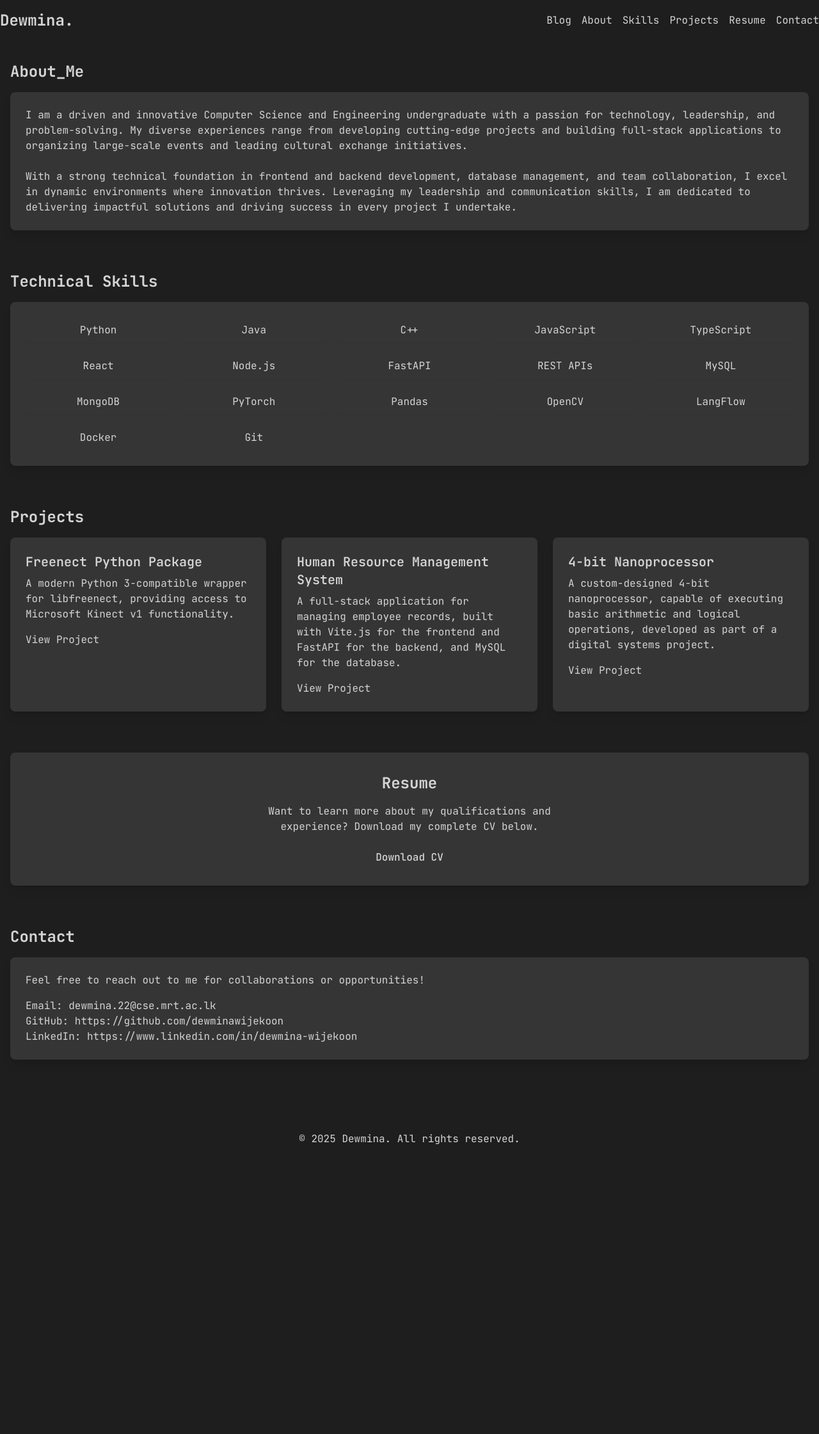
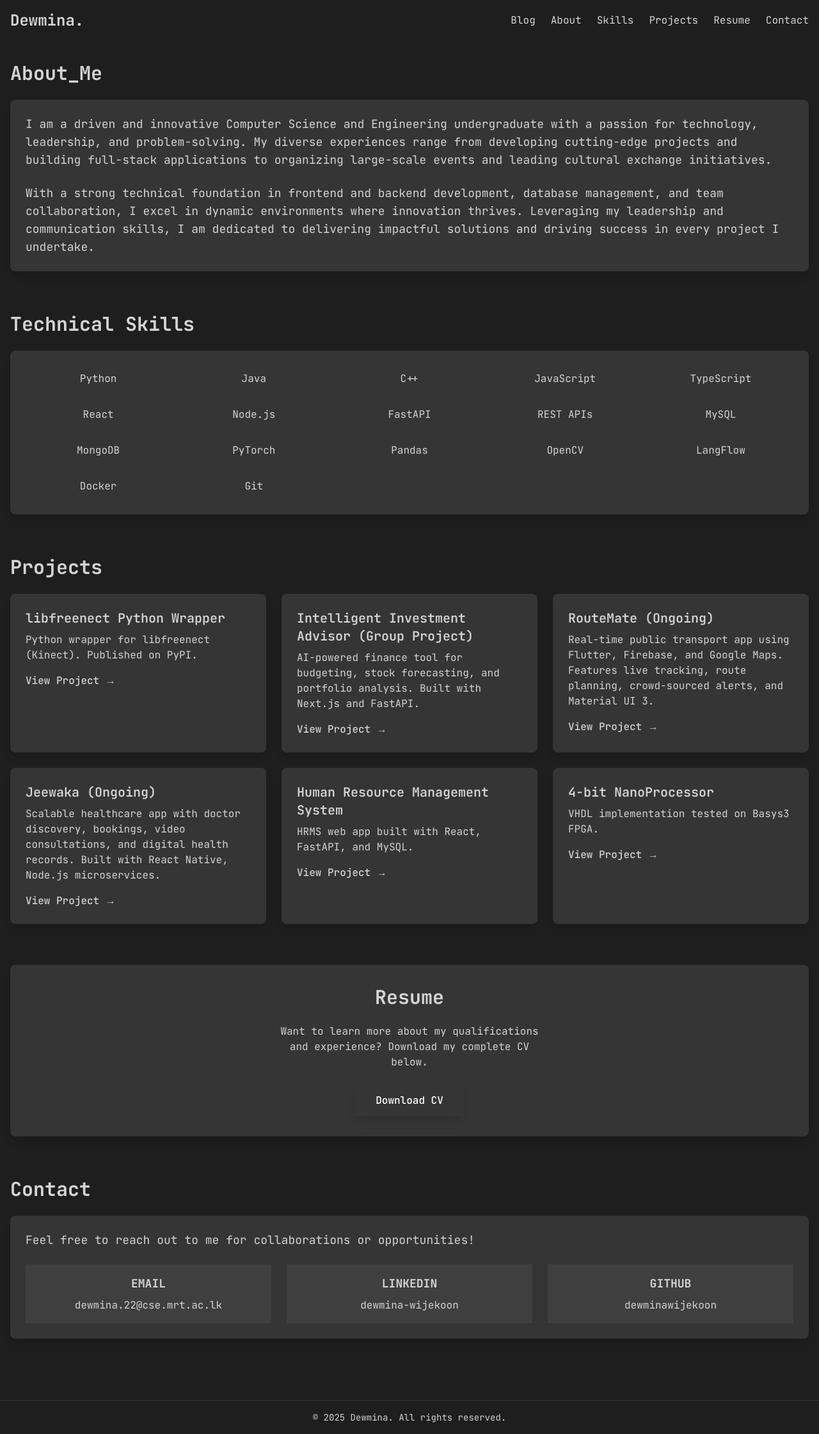
Before and after one commit to dewminawijekoon/dewmina.me, a Next.js app: page / in a window 1280 px wide. Shown: the whole page at 64% size. Before the commit the page ends 1808 px from the top, so only its background shows below. Built offline with nearby package versions, Linux system fonts and the light colour scheme.

Commit message:
Major update to projects and cv

```diff
--- a/app/components/About.tsx
+++ b/app/components/About.tsx
@@ -1,13 +1,13 @@
 export default function About() {
     return (
-      <section id="about" className="mb-16">
+      <section id="about" className="mb-16 scroll-mt-24">
         <h2 className="section-title">About_Me</h2>
         <div className="card">
-          <p>
+          <p className="text-base md:text-lg leading-relaxed">
           I am a driven and innovative Computer Science and Engineering undergraduate with a passion for technology, leadership, and problem-solving. My diverse experiences range from developing cutting-edge projects and building full-stack applications to organizing large-scale events and leading cultural exchange initiatives.
           </p>
           <br/>
-          <p>
+          <p className="text-base md:text-lg leading-relaxed">
           With a strong technical foundation in frontend and backend development, database management, and team collaboration, I excel in dynamic environments where innovation thrives. Leveraging my leadership and communication skills, I am dedicated to delivering impactful solutions and driving success in every project I undertake.
           </p>
         </div>
--- a/app/components/Contact.tsx
+++ b/app/components/Contact.tsx
@@ -1,14 +1,44 @@
 export default function Contact() {
     return (
-      <section id="contact" className="mb-16">
+      <section id="contact" className="mb-16 scroll-mt-24">
         <h2 className="section-title">Contact</h2>
         <div className="card">
-          <p className="mb-4">Feel free to reach out to me for collaborations or opportunities!</p>
-          <ul>
-            <li>Email: <a href="dewmina.22@cse.mrt.ac.lk" className="text-accent hover:underline">dewmina.22@cse.mrt.ac.lk</a></li>
-            <li>GitHub: <a href="https://github.com/dewminawijekoon" target="_blank" rel="noopener noreferrer" className="text-accent hover:underline">https://github.com/dewminawijekoon</a></li>
-            <li>LinkedIn: <a href="https://www.linkedin.com/in/dewmina-wijekoon/" target="_blank" rel="noopener noreferrer" className="text-accent hover:underline">https://www.linkedin.com/in/dewmina-wijekoon</a></li>
-          </ul>
+          <p className="mb-6 text-base md:text-lg leading-relaxed">Feel free to reach out to me for collaborations or opportunities!</p>
+          <div className="grid grid-cols-1 sm:grid-cols-2 lg:grid-cols-3 gap-4 md:gap-6">
+            <div className="flex flex-col items-center p-4 bg-white/5 rounded-lg hover:bg-white/10 transition-colors duration-200">
+              <div className="text-lg font-bold mb-2 text-primary">EMAIL</div>
+              <a
+                href="mailto:dewmina.22@cse.mrt.ac.lk"
+                className="text-accent hover:text-secondary transition-colors duration-200 text-sm md:text-base text-center break-all"
+              >
+                dewmina.22@cse.mrt.ac.lk
+              </a>
+            </div>
+
+            <div className="flex flex-col items-center p-4 bg-white/5 rounded-lg hover:bg-white/10 transition-colors duration-200">
+              <div className="text-lg font-bold mb-2 text-primary">LINKEDIN</div>
+              <a
+                href="https://www.linkedin.com/in/dewmina-wijekoon/"
+                target="_blank"
+                rel="noopener noreferrer"
+                className="text-accent hover:text-secondary transition-colors duration-200 text-sm md:text-base text-center"
+              >
+                dewmina-wijekoon
+              </a>
+            </div>
+
+            <div className="flex flex-col items-center p-4 bg-white/5 rounded-lg hover:bg-white/10 transition-colors duration-200 sm:col-span-2 lg:col-span-1">
+              <div className="text-lg font-bold mb-2 text-primary">GITHUB</div>
+              <a
+                href="https://github.com/dewminawijekoon"
+                target="_blank"
+                rel="noopener noreferrer"
+                className="text-accent hover:text-secondary transition-colors duration-200 text-sm md:text-base text-center"
+              >
+                dewminawijekoon
+              </a>
+            </div>
+          </div>
         </div>
       </section>
     )
--- a/app/components/Header.tsx
+++ b/app/components/Header.tsx
@@ -1,21 +1,149 @@
+'use client'
+
 import Link from 'next/link'
+import { useState, useEffect } from 'react'
 
 export default function Header() {
+  const [isMenuOpen, setIsMenuOpen] = useState(false)
+  const [isScrolled, setIsScrolled] = useState(false)
+
+  useEffect(() => {
+    const handleScroll = () => {
+      setIsScrolled(window.scrollY > 20)
+    }
+    window.addEventListener('scroll', handleScroll)
+    return () => window.removeEventListener('scroll', handleScroll)
+  }, [])
+
+  // Prevent body scroll when mobile menu is open
+  useEffect(() => {
+    if (isMenuOpen) {
+      document.body.style.overflow = 'hidden'
+      document.body.style.position = 'fixed'
+      document.body.style.width = '100%'
+    } else {
+      document.body.style.overflow = 'unset'
+      document.body.style.position = 'unset'
+      document.body.style.width = 'unset'
+    }
+
+    // Cleanup on unmount
+    return () => {
+      document.body.style.overflow = 'unset'
+      document.body.style.position = 'unset'
+      document.body.style.width = 'unset'
+    }
+  }, [isMenuOpen])
+
+  const toggleMenu = () => {
+    setIsMenuOpen(!isMenuOpen)
+  }
+
+  const closeMenu = () => {
+    setIsMenuOpen(false)
+  }
+
   return (
-    <header className="py-4 mb-8">
-      <nav className="container mx-auto flex justify-between items-center">
-        <Link href="/" className="text-2xl font-bold text-primary">
-          Dewmina.
-        </Link>
-        <ul className="flex space-x-4">
-          <li><Link href="https://dewmina.bearblog.dev/" className="hover:text-secondary">Blog</Link></li>
-          <li><Link href="#about" className="hover:text-secondary">About</Link></li>
-          <li><Link href="#skills" className="hover:text-secondary">Skills</Link></li>
-          <li><Link href="#projects" className="hover:text-secondary">Projects</Link></li>
-          <li><Link href="#resume" className="hover:text-secondary">Resume</Link></li>
-          <li><Link href="#contact" className="hover:text-secondary">Contact</Link></li>
-        </ul>
-      </nav>
-    </header>
+    <>
+      <header className={`fixed top-0 left-0 right-0 z-50 transition-all duration-300 ${
+        isScrolled ? 'bg-background/95 backdrop-blur-md shadow-lg py-2' : 'bg-transparent py-4'
+      }`}>
+        <nav className="container mx-auto px-4 flex justify-between items-center">
+          <Link href="/" className="text-2xl font-bold text-primary z-30 relative">
+            Dewmina.
+          </Link>
+
+          {/* Desktop Navigation */}
+          <ul className="hidden md:flex space-x-6">
+            <li><Link href="https://dewmina.bearblog.dev/" target="_blank" rel="noopener noreferrer" className="hover:text-secondary transition-colors duration-200">Blog</Link></li>
+            <li><Link href="#about" className="hover:text-secondary transition-colors duration-200">About</Link></li>
+            <li><Link href="#skills" className="hover:text-secondary transition-colors duration-200">Skills</Link></li>
+            <li><Link href="#projects" className="hover:text-secondary transition-colors duration-200">Projects</Link></li>
+            <li><Link href="#resume" className="hover:text-secondary transition-colors duration-200">Resume</Link></li>
+            <li><Link href="#contact" className="hover:text-secondary transition-colors duration-200">Contact</Link></li>
+          </ul>
+
+          {/* Mobile Menu Button */}
+          <button
+            onClick={toggleMenu}
+            className="md:hidden z-30 relative p-2 text-foreground hover:text-secondary transition-colors duration-200"
+            aria-label="Toggle menu"
+          >
+            <div className="w-6 h-6 relative">
+              <span className={`absolute block h-0.5 w-6 bg-current transform transition-all duration-150 ease-in-out ${
+                isMenuOpen ? 'rotate-45 top-3' : 'top-1'
+              }`}></span>
+              <span className={`absolute block h-0.5 w-6 bg-current transition-all duration-150 ease-in-out ${
+                isMenuOpen ? 'opacity-0 scale-0' : 'opacity-100 scale-100 top-3'
+              }`}></span>
+              <span className={`absolute block h-0.5 w-6 bg-current transform transition-all duration-150 ease-in-out ${
+                isMenuOpen ? '-rotate-45 top-3' : 'top-5'
+              }`}></span>
+            </div>
+          </button>
+        </nav>
+      </header>
+
+      {/* Mobile Navigation Overlay */}
+      <div className={`fixed inset-0 z-40 md:hidden transition-all duration-150 ease-in-out ${
+        isMenuOpen ? 'opacity-100 visible' : 'opacity-0 invisible pointer-events-none'
+      }`}>
+        {/* Backdrop */}
+        <div
+          className="absolute inset-0 bg-background/95 backdrop-blur-md"
+          onClick={closeMenu}
+        />
+
+        {/* Menu Content */}
+        <div className="relative z-10 flex flex-col items-center justify-center h-full min-h-screen w-full">
+          <div className="flex flex-col items-center space-y-8 text-xl">
+            <Link
+              href="https://dewmina.bearblog.dev/"
+              target="_blank"
+              rel="noopener noreferrer"
+              className="hover:text-secondary transition-colors duration-200 py-2"
+              onClick={closeMenu}
+            >
+              Blog
+            </Link>
+            <Link
+              href="#about"
+              className="hover:text-secondary transition-colors duration-200 py-2"
+              onClick={closeMenu}
+            >
+              About
+            </Link>
+            <Link
+              href="#skills"
+              className="hover:text-secondary transition-colors duration-200 py-2"
+              onClick={closeMenu}
+            >
+              Skills
+            </Link>
+            <Link
+              href="#projects"
+              className="hover:text-secondary transition-colors duration-200 py-2"
+              onClick={closeMenu}
+            >
+              Projects
+            </Link>
+            <Link
+              href="#resume"
+              className="hover:text-secondary transition-colors duration-200 py-2"
+              onClick={closeMenu}
+            >
+              Resume
+            </Link>
+            <Link
+              href="#contact"
+              className="hover:text-secondary transition-colors duration-200 py-2"
+              onClick={closeMenu}
+            >
+              Contact
+            </Link>
+          </div>
+        </div>
+      </div>
+    </>
   )
 }
--- a/app/components/Projects.tsx
+++ b/app/components/Projects.tsx
@@ -1,31 +1,53 @@
 export default function Projects() {
   const projects = [
     {
-      title: 'Freenect Python Package',
-      description: 'A modern Python 3-compatible wrapper for libfreenect, providing access to Microsoft Kinect v1 functionality.',
-      link: 'https://github.com/dewminawijekoon/freenect-python'
+      title: 'libfreenect Python Wrapper',
+      description: 'Python wrapper for libfreenect (Kinect). Published on PyPI.',
+      link: 'https://pypi.org/project/freenect/'
+    },
+    {
+      title: 'Intelligent Investment Advisor (Group Project)',
+      description: 'AI-powered finance tool for budgeting, stock forecasting, and portfolio analysis. Built with Next.js and FastAPI.',
+      link: 'https://github.com/Intelligent-Advisor-Sem-4/'
+    },
+    {
+      title: 'RouteMate (Ongoing)',
+      description: 'Real-time public transport app using Flutter, Firebase, and Google Maps. Features live tracking, route planning, crowd-sourced alerts, and Material UI 3.',
+      link: 'https://github.com/dewminawijekoon/RouteMate'
+    },
+    {
+      title: 'Jeewaka (Ongoing)',
+      description: 'Scalable healthcare app with doctor discovery, bookings, video consultations, and digital health records. Built with React Native, Node.js microservices.',
+      link: 'https://github.com/dewminawijekoon/Jeewaka'
     },
     {
       title: 'Human Resource Management System',
-      description: 'A full-stack application for managing employee records, built with Vite.js for the frontend and FastAPI for the backend, and MySQL for the database.',
-      link: 'https://github.com/dewminawijekoon/HRMS_DataBase_Project'
+      description: 'HRMS web app built with React, FastAPI, and MySQL.',
+      link: 'https://github.com/dewminawijekoon/HRMS_DataBase_Project/'
     },
     {
-      title: '4-bit Nanoprocessor',
-      description: 'A custom-designed 4-bit nanoprocessor, capable of executing basic arithmetic and logical operations, developed as part of a digital systems project.',
+      title: '4-bit NanoProcessor',
+      description: 'VHDL implementation tested on Basys3 FPGA.',
       link: 'https://github.com/dewminawijekoon/4_bit_NanoProcessor'
     }
   ];
 
   return (
-    <section id="projects" className="mb-16">
+    <section id="projects" className="mb-16 scroll-mt-24">
       <h2 className="section-title">Projects</h2>
-      <div className="grid md:grid-cols-2 lg:grid-cols-3 gap-6">
+      <div className="grid grid-cols-1 md:grid-cols-2 lg:grid-cols-3 gap-4 md:gap-6">
         {projects.map((project, index) => (
-          <div key={index} className="card">
-            <h3 className="text-xl font-semibold mb-2 text-secondary">{project.title}</h3>
-            <p className="mb-4">{project.description}</p>
-            <a href={project.link} className="text-accent hover:underline">View Project</a>
+          <div key={index} className="card group">
+            <h3 className="text-lg md:text-xl font-semibold mb-2 text-secondary group-hover:text-primary transition-colors duration-200">{project.title}</h3>
+            <p className="mb-4 text-sm md:text-base leading-relaxed text-foreground/90">{project.description}</p>
+            <a
+              href={project.link}
+              target="_blank"
+              rel="noopener noreferrer"
+              className="text-accent hover:text-secondary hover:underline transition-colors duration-200 text-sm md:text-base font-medium"
+            >
+              View Project →
+            </a>
           </div>
         ))}
       </div>
--- a/app/components/Resume.tsx
+++ b/app/components/Resume.tsx
@@ -1,18 +1,20 @@
 export default function Resume() {
   return (
-    <section id="resume" className="mb-16 text-center">
-      <div className="card flex flex-col items-center justify-center py-8">
+    <section id="resume" className="mb-16 text-center scroll-mt-24">
+      <div className="card flex flex-col items-center justify-center py-6 md:py-8">
         <h2 className="section-title">Resume</h2>
-        <p className="mb-6 max-w-md">
+        <p className="mb-6 max-w-md text-sm md:text-base leading-relaxed text-foreground/90 px-4">
           Want to learn more about my qualifications and experience? Download my complete CV below.
         </p>
         <a
-          href="https://drive.google.com/file/d/1E8gOyZQd3Oy103deXWDfUMqNN03ioLf_/view?usp=drive_link"
-          className="btn-primary btn-lg"
+          href="https://drive.google.com/file/d/1Vjff9p9nQHcH51UKmfQWv_fn3418rj8v/view?usp=drive_link"
+          className="bg-primary hover:bg-primary/80 text-white font-medium py-3 px-6 md:px-8 rounded-lg transition-all duration-200 hover:scale-105 shadow-lg hover:shadow-xl text-sm md:text-base"
           target="_blank"
           rel="noopener noreferrer"
         >
-          <span className="font-medium">Download CV</span>
+          <span className="flex items-center gap-2">
+            Download CV
+          </span>
         </a>
       </div>
     </section>
--- a/app/components/Skills.tsx
+++ b/app/components/Skills.tsx
@@ -20,12 +20,12 @@ export default function Skills() {
 ]
 
   return (
-    <section id="skills" className="mb-16">
+    <section id="skills" className="mb-16 scroll-mt-24">
       <h2 className="section-title">Technical Skills</h2>
       <div className="card">
-        <ul className="grid grid-cols-2 md:grid-cols-4 lg:grid-cols-5 gap-4">
+        <ul className="grid grid-cols-2 sm:grid-cols-3 md:grid-cols-4 lg:grid-cols-5 gap-3 md:gap-4">
           {skills.map((skill, index) => (
-            <li key={index} className="bg-primary bg-opacity-20 px-4 py-2 rounded text-center shadow-sm hover:bg-primary hover:text-white transition">
+            <li key={index} className="bg-primary bg-opacity-20 px-3 py-2 md:px-4 md:py-2 rounded text-center shadow-sm hover:bg-primary hover:text-white transition duration-200 text-sm md:text-base">
               {skill}
             </li>
           ))}
--- a/app/globals.css
+++ b/app/globals.css
@@ -11,21 +11,44 @@
   --border-radius: 0.5rem;
 }
 
+html {
+  scroll-behavior: smooth;
+}
+
 body {
   background-color: var(--background);
   color: var(--foreground);
+  overflow-x: hidden;
 }
 
 @layer components {
   .section-title {
-    @apply text-2xl font-bold mb-4 text-primary;
+    @apply text-xl md:text-2xl lg:text-3xl font-bold mb-4 md:mb-6 text-primary;
   }
 
   .card {
-    @apply bg-opacity-10 bg-white p-6 rounded-lg shadow-lg transition-all duration-300 hover:shadow-xl hover:scale-105;
+    @apply bg-opacity-10 bg-white p-4 md:p-6 rounded-lg shadow-lg transition-all duration-300 hover:shadow-xl hover:scale-[1.02];
     border-radius: var(--border-radius);
   }
+
   .rounded-custom {
     border-radius: var(--border-radius);
   }
+
+  /* Mobile-specific improvements */
+  @media (max-width: 768px) {
+    .container {
+      @apply px-3;
+    }
+  }
+
+  /* Smooth scrolling offset for fixed header */
+  .scroll-mt-24 {
+    scroll-margin-top: 6rem;
+  }
+
+  /* Touch-friendly button sizing */
+  .touch-target {
+    @apply min-h-[44px] min-w-[44px];
+  }
 }
--- a/app/page.tsx
+++ b/app/page.tsx
@@ -9,15 +9,15 @@ export default function Home() {
   return (
     <div className="min-h-screen flex flex-col">
       <Header />
-      <main className="container mx-auto px-4 flex-grow">
+      <main className="container mx-auto px-4 pt-20 md:pt-24 flex-grow">
         <About />
         <Skills />
         <Projects />
         <Resume/>
         <Contact />
       </main>
-      <footer className="text-center py-4 mt-8">
-        <p>&copy; 2025 Dewmina. All rights reserved.</p>
+      <footer className="text-center py-4 mt-8 border-t border-white/10">
+        <p className="text-sm text-foreground/70">&copy; 2025 Dewmina. All rights reserved.</p>
       </footer>
     </div>
   )
```
